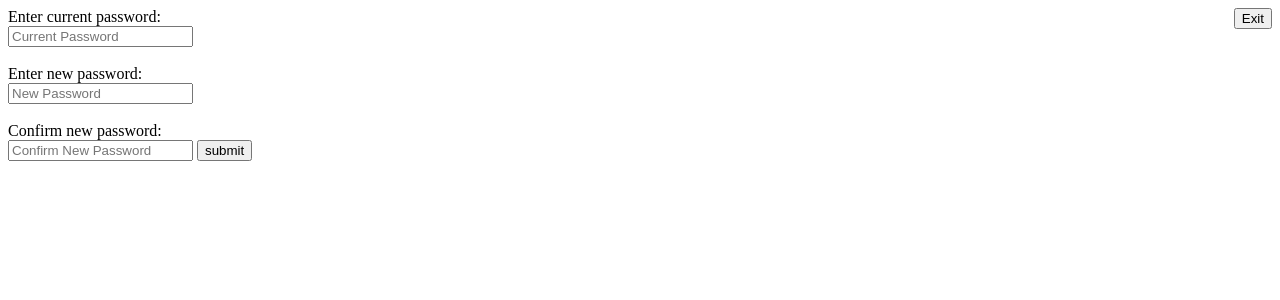
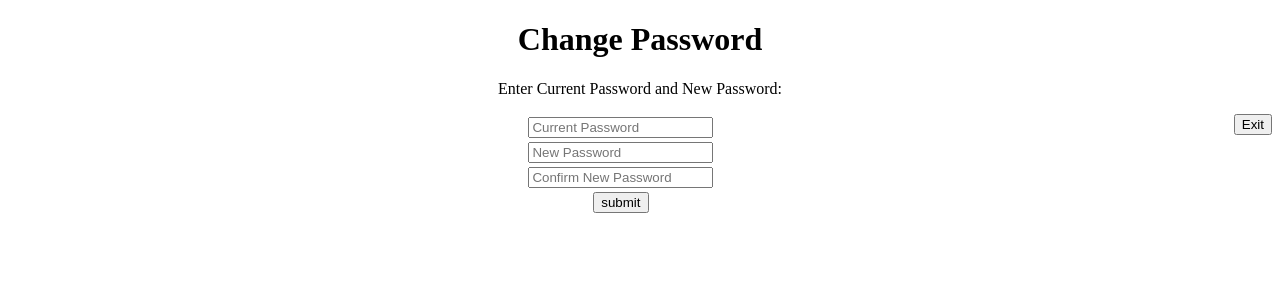
Before and after one commit to wrmf/CS3203_Project1, a Flask app: template templates/change-pass.html in a window 1280 px wide. Shown: the top 300 px of the page. Run offline with Flask 2, Linux system fonts and the light colour scheme; the template is opened without the code that fills it, so the values that code supplies are empty.

Commit message:
Match format to login page

```diff
--- a/templates/change-pass.html
+++ b/templates/change-pass.html
@@ -3,35 +3,73 @@
     <head>
         <meta charset="UTF-8">
         <title>Change password</title>
+        <style>
+            div{
+                text-align: center;
+            }
+            input[type=text]:focus {
+              background-color: lightgreen;
+            alignment: center;
+            }
+            input[type=password]:focus {
+              background-color: lightgreen;
+            alignment: center;
+            }
+            table.center {
+            margin-left: auto;
+            margin-right: auto;
+            }
+            tr, td{
+               margin-left: auto;
+                margin-right: auto;
+                text-align: center;
+                vertical-align: middle;
+            }
+        </style>
     </head>
     <body>
+        <div class="container">
+            <h1>Change Password</h1>
+                <p>Enter Current Password and New Password:</p>
             <form type="submit" action="/home">
                 <!-- Exit button -->
                 <input type="submit" style="float:right" value="Exit" name="exit"/>
             </form>
             <form method="post" action="">
+                <table class="center">
 
                     <!-- Enter current password -->
-            Enter current password: <br>
-            <input type="password" placeholder="Current Password" name="currpass" value="{{
-            request.form.currpass }}"> <br><br>
+                    <tr>
+                        <td><input type="password" placeholder="Current Password" name="currpass" value="{{
+                        request.form.currpass }}"></td>
+                    </tr>
 
                     <!-- Enter new password -->
-            Enter new password: <br>
-            <input type="password" placeholder="New Password" name="newpass" value="{{
-            request.form.newpass }}"> <br><br>
+                    <tr>
+                        <td><input type="password" placeholder="New Password" name="newpass" value="{{
+                        request.form.newpass }}"></td>
+                    </tr>
 
                     <!-- Confirm new password -->
-            Confirm new password: <br>
-            <input type="password" placeholder="Confirm New Password" name="newconfirm" value="{{
-            request.form.newconfirm }}">
+                    <tr>
+                        <td><input type="password" placeholder="Confirm New Password" name="newconfirm" value="{{
+                        request.form.newconfirm }}"></td>
+                    </tr>
 
-            <input type="submit" value="submit">
-        </form>
+                    <tr>
+                        <td><input type="submit" value="submit"></td>
+                    </tr>
 
+                    <tr>
+                        <td>
                             <!-- Output error -->
                             {% if error %}
                             <p class="error"><strong>Error:</strong> {{ error}}
                             {% endif %}
+                        </td>
+                    </tr>
+                </table>
+            </form>
+        </div>
     </body>
 </html>
```
Also changed, not shown: templates/sign-up.html (+44 -13 lines). Lines whose indentation alone changed are shown as unchanged.
